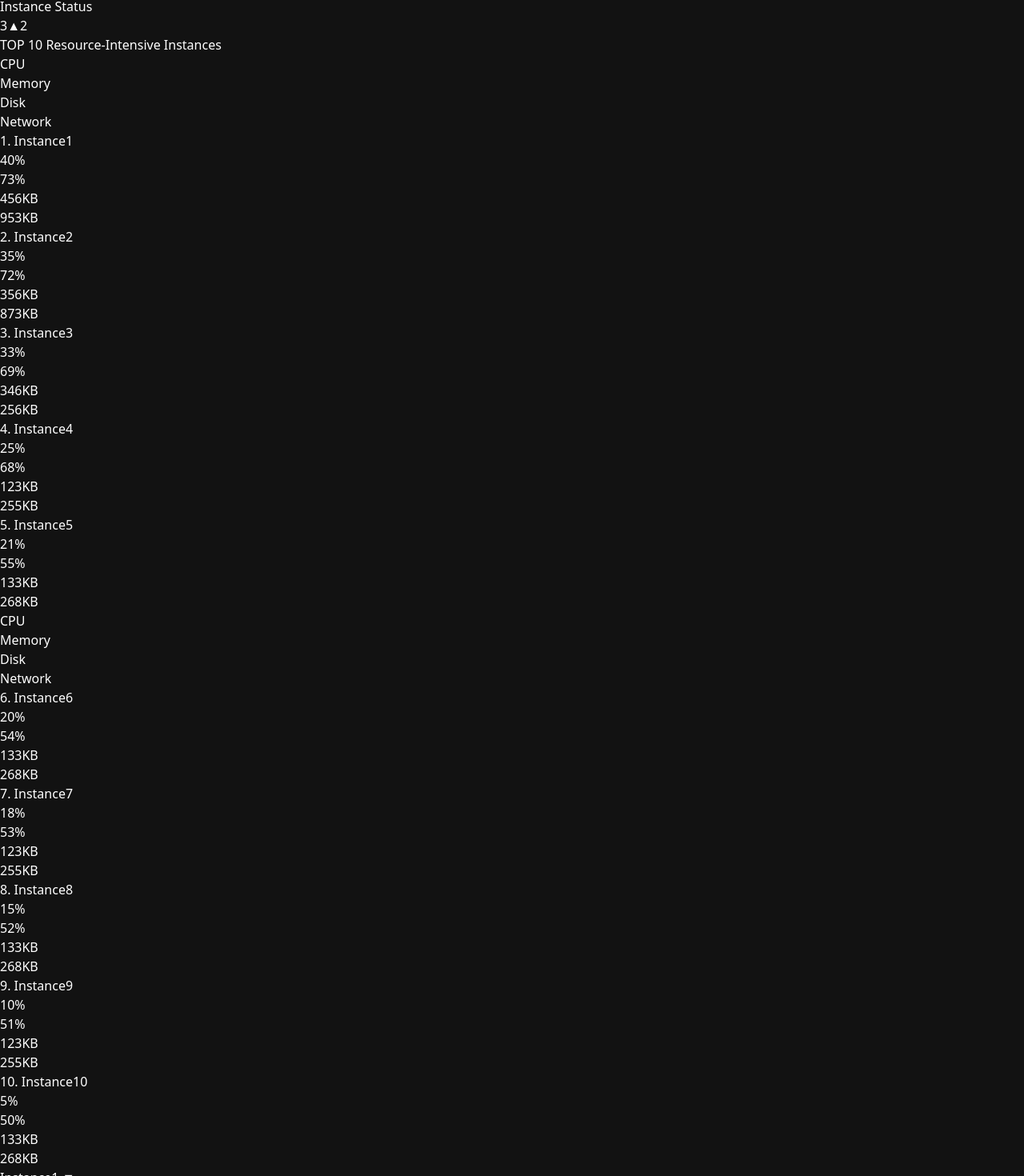
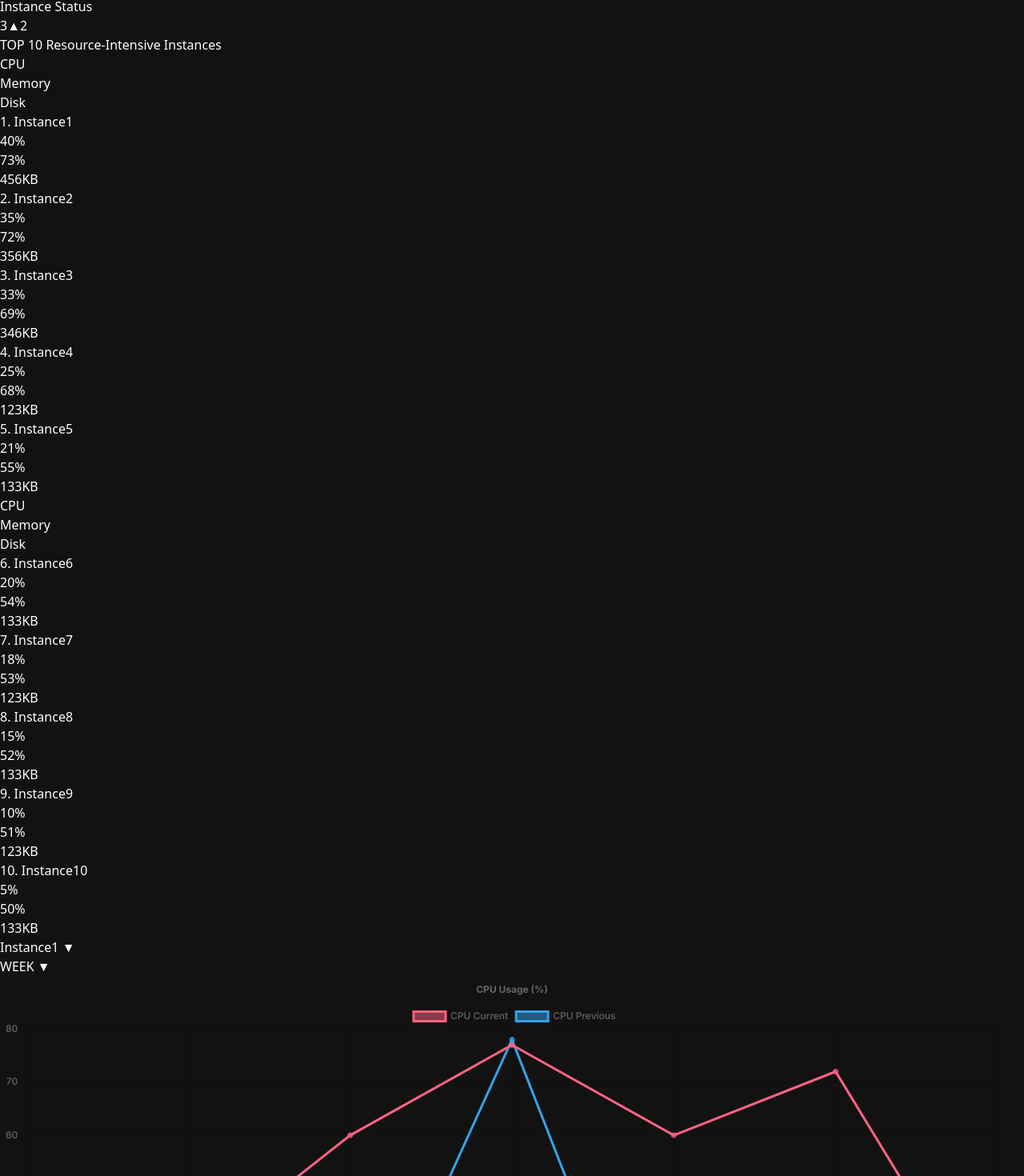
Before and after one commit to Eco-Stack/eco-stack, a React (Vite) app: page /project in a window 1280 px wide. Shown: the part 6472-7942 px from the top of the page at 80% size. Built offline with nearby package versions, Linux system fonts and the light colour scheme.

Commit message:
Style : minor fix

```diff
--- a/src/pages/ProjectOverview.tsx
+++ b/src/pages/ProjectOverview.tsx
@@ -91,9 +91,9 @@ export default function ProjectOverview() {
                 }
               ></RoundedBox>
 
-              <RoundedBox className="flex h-44 w-full flex-col ">
+              <RoundedBox className="flex min-h-44 w-full flex-col h-full">
                 <p className="self-start font-bold">TOP 10 Resource-Intensive Instances</p>
-                <div className="flex flex-row text-sm">
+                <div className="flex flex-col text-sm xl:flex-row h-full">
                   <div className="flex w-full flex-col text-gray-300">
                     <FragmentedRow
                       className=" font-bold text-gray-400"
@@ -112,10 +112,6 @@ export default function ProjectOverview() {
                         },
                         {
                           label: 'Disk',
-                          span: '1',
-                        },
-                        {
-                          label: 'Network',
                           span: '1',
                         },
                       ]}
@@ -139,10 +135,6 @@ export default function ProjectOverview() {
                           label: '456KB',
                           span: '1',
                         },
-                        {
-                          label: '953KB',
-                          span: '1',
-                        },
                       ]}
                     ></FragmentedRow>
                     <FragmentedRow
@@ -162,10 +154,6 @@ export default function ProjectOverview() {
                         },
                         {
                           label: '356KB',
-                          span: '1',
-                        },
-                        {
-                          label: '873KB',
                           span: '1',
                         },
                       ]}
@@ -189,10 +177,6 @@ export default function ProjectOverview() {
                           label: '346KB',
                           span: '1',
                         },
-                        {
-                          label: '256KB',
-                          span: '1',
-                        },
                       ]}
                     ></FragmentedRow>
                     <FragmentedRow
@@ -214,10 +198,6 @@ export default function ProjectOverview() {
                           label: '123KB',
                           span: '1',
                         },
-                        {
-                          label: '255KB',
-                          span: '1',
-                        },
                       ]}
                     ></FragmentedRow>
                     <FragmentedRow
@@ -237,10 +217,6 @@ export default function ProjectOverview() {
                         },
                         {
                           label: '133KB',
-                          span: '1',
-                        },
-                        {
-                          label: '268KB',
                           span: '1',
                         },
                       ]}
@@ -266,10 +242,6 @@ export default function ProjectOverview() {
                           label: 'Disk',
                           span: '1',
                         },
-                        {
-                          label: 'Network',
-                          span: '1',
-                        },
                       ]}
                     ></FragmentedRow>
                     <FragmentedRow
@@ -289,10 +261,6 @@ export default function ProjectOverview() {
                         },
                         {
                           label: '133KB',
-                          span: '1',
-                        },
-                        {
-                          label: '268KB',
                           span: '1',
                         },
                       ]}
@@ -316,10 +284,6 @@ export default function ProjectOverview() {
                           label: '123KB',
                           span: '1',
                         },
-                        {
-                          label: '255KB',
-                          span: '1',
-                        },
                       ]}
                     ></FragmentedRow>
                     <FragmentedRow
@@ -339,10 +303,6 @@ export default function ProjectOverview() {
                         },
                         {
                           label: '133KB',
-                          span: '1',
-                        },
-                        {
-                          label: '268KB',
                           span: '1',
                         },
                       ]}
@@ -366,10 +326,6 @@ export default function ProjectOverview() {
                           label: '123KB',
                           span: '1',
                         },
-                        {
-                          label: '255KB',
-                          span: '1',
-                        },
                       ]}
                     ></FragmentedRow>
                     <FragmentedRow
@@ -389,10 +345,6 @@ export default function ProjectOverview() {
                         },
                         {
                           label: '133KB',
-                          span: '1',
-                        },
-                        {
-                          label: '268KB',
                           span: '1',
                         },
                       ]}
```
